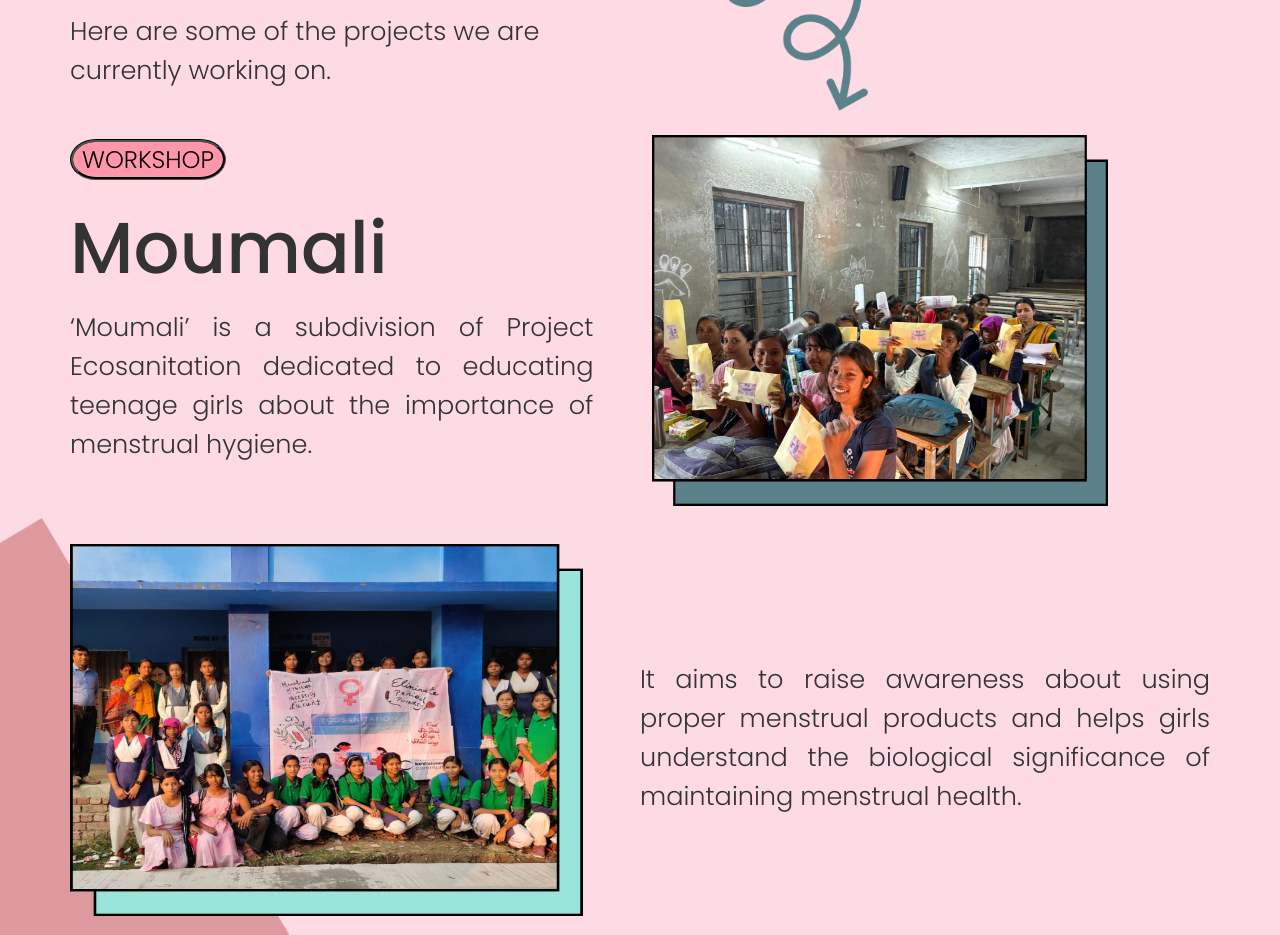
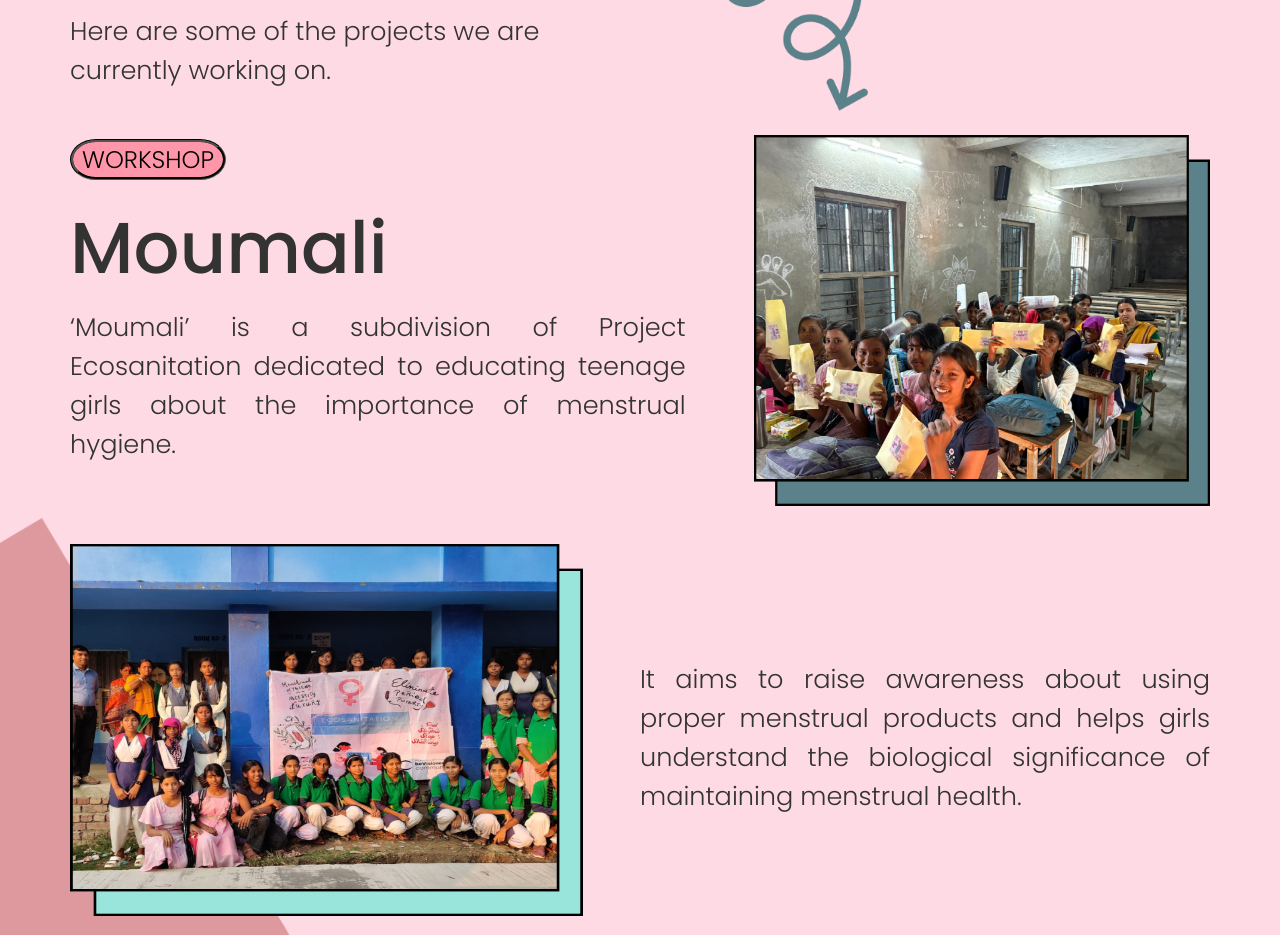
Before and after one commit to CrystalFireSword/Eco-san-web, a React (Vite) app: page / in a window 1280 px wide. Shown: the part 1860-2795 px from the top of the page. Built offline with nearby package versions, Linux system fonts and the light colour scheme; a web font is replaced by a local one.

Commit message:
Design changes - image in work-1

```diff
--- a/src/styles/ourWork.css
+++ b/src/styles/ourWork.css
@@ -113,7 +113,7 @@
     height: 40%;
     flex:0;
     margin-top: 20px;
-    margin-right: 8vw;
+
     margin-left: 0%;
     position: relative;
   }
```
